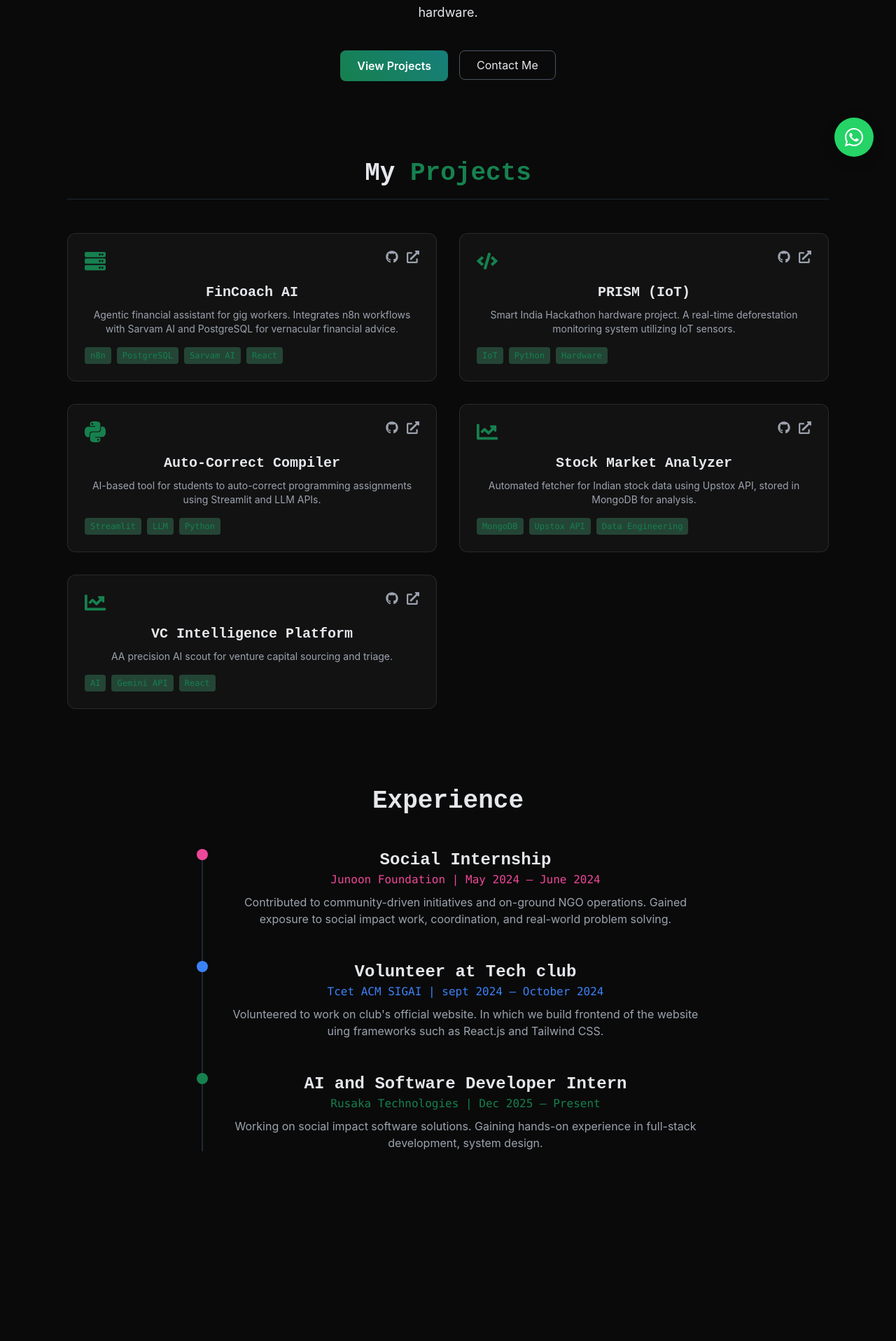
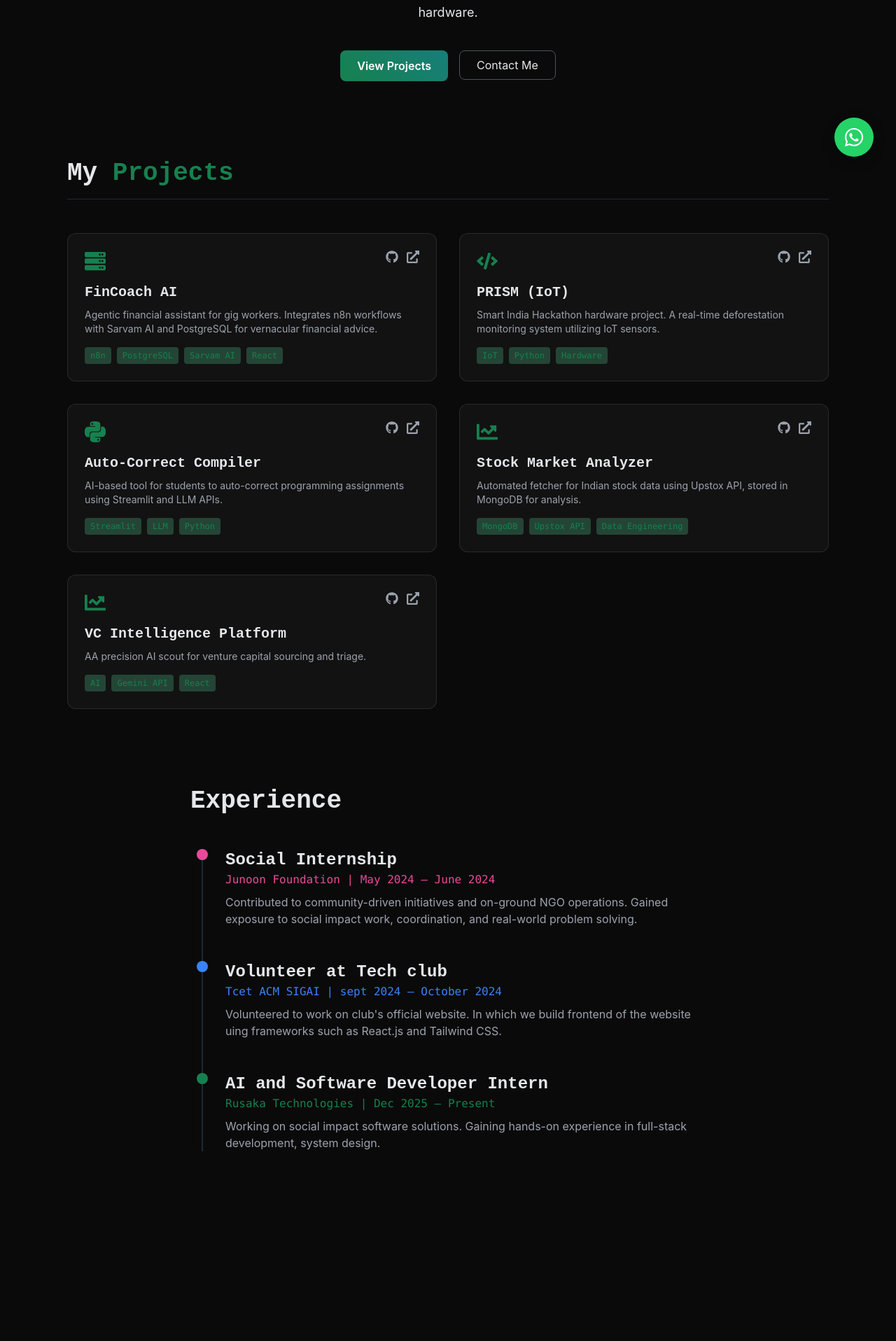
Before and after one commit to vishank020/portfolio-website, a React (Create React App) app in the folder profile/: page / in a window 1280 px wide. Shown: the part 544-2460 px from the top of the page at 70% size. Built offline with nearby package versions, Linux system fonts and the light colour scheme.

Commit message:
minor UI update

```diff
--- a/profile/src/App.css
+++ b/profile/src/App.css
@@ -1,5 +1,5 @@
 .App {
-  text-align: center;
+  text-align: left
 }
 
 .App-logo {
--- a/profile/src/components/ProjectCard.jsx
+++ b/profile/src/components/ProjectCard.jsx
@@ -3,7 +3,7 @@ import { FaGithub, FaExternalLinkAlt } from 'react-icons/fa';
 
 const ProjectCard = ({ data }) => {
   return (
-    <div className="glass-card p-6 flex flex-col h-full hover:translate-y-[-5px] transition-transform duration-300">
+    <div className="glass-card p-6 flex flex-col h-full  transition-transform duration-300">
       <div className="flex justify-between items-start mb-4">
         <div className="text-3xl text-[#16814f]">{data.icon}</div>
         <div className="flex gap-3 text-lg text-gray-400">
--- a/profile/src/index.css
+++ b/profile/src/index.css
@@ -25,7 +25,7 @@
 }
 
 html {
-  scroll-behavior: smooth;
+  scroll-behavior:smooth;
 }
 
 /* ---------- DARK MODE ---------- */
--- a/profile/src/pages/About.jsx
+++ b/profile/src/pages/About.jsx
@@ -6,7 +6,7 @@ const About = () => {
   return (
     <motion.div
       initial={{ opacity: 0 }} animate={{ opacity: 1 }} exit={{ opacity: 0 }}
-      className="min-h-screen pt-28 px-6 md:px-20 max-w-5xl mx-auto"
+      className="min-h-screen pt-28 px-6 md:px-20 max-w-5xl mx-auto text-left"
     >
       <div className="grid grid-cols-1 md:grid-cols-2 gap-12 items-center">
         <div>
--- a/profile/src/pages/Education.jsx
+++ b/profile/src/pages/Education.jsx
@@ -8,7 +8,7 @@ const Education = () => {
             initial={{ x: 50, opacity: 0 }}
             animate={{ x: 0, opacity: 1 }}
             exit={{ opacity: 0 }}
-            className="min-h-screen pt-28 px-6 md:px-20 max-w-4xl mx-auto"
+            className="min-h-screen pt-28 px-6 md:px-20 max-w-4xl mx-auto text-left"
         >
             {/* ===== Education ===== */}
             <h2 className="text-4xl font-bold mb-10">Education</h2>
@@ -70,7 +70,7 @@ const Education = () => {
                     <div>
                         <a href={"/powerBI.pdf"} target="_blank" rel="noreferrer" className="font-semibold">PowerBI</a>
                         <p className="text-sm text-gray-400">
-                            Udemy ·aData visualization
+                            Udemy · Data visualization
                         </p>
                     </div>
                 </div>
--- a/profile/src/pages/Experience.jsx
+++ b/profile/src/pages/Experience.jsx
@@ -7,7 +7,7 @@ const Experience = () => {
       initial={{ x: -50, opacity: 0 }}
       animate={{ x: 0, opacity: 1 }}
       exit={{ opacity: 0 }}
-      className="min-h-screen pt-28 px-6 md:px-20 max-w-4xl mx-auto"
+      className="min-h-screen pt-28 px-6 md:px-20 max-w-4xl mx-auto text-left"
     >
       <h2 className="text-4xl font-bold mb-12">Experience</h2>
 
--- a/profile/src/pages/Projects.jsx
+++ b/profile/src/pages/Projects.jsx
@@ -51,7 +51,7 @@ const Projects = () => {
   return (
     <motion.div
       initial={{ y: 20, opacity: 0 }} animate={{ y: 0, opacity: 1 }} exit={{ opacity: 0 }}
-      className="min-h-screen pt-28 px-6 md:px-20 max-w-7xl mx-auto"
+      className="min-h-screen pt-28 px-6 md:px-20 max-w-7xl mx-auto text-left"
     >
       <h2 className="text-4xl font-bold mb-12 border-b border-gray-800 pb-4">
         My <span className="text-[#16814f]">Projects</span>
--- a/profile/src/pages/home.jsx
+++ b/profile/src/pages/home.jsx
@@ -54,10 +54,10 @@ const Home = () => {
           </button>
         </Link>
       </div>
-      <section id="projects"><Projects /></section>
-      <section id="experience"><Experience /></section>
-      <section id="education"><Education /></section>
-      <section id="about"><About /></section>
+      <section id="projects" className="w-full text-left"><Projects /></section>
+      <section id="experience" className="w-full text-left"><Experience /></section>
+      <section id="education" className="w-full text-left"><Education /></section>
+      <section id="about" className="w-full text-left"><About /></section>
     </motion.div>
   );
 };
```
